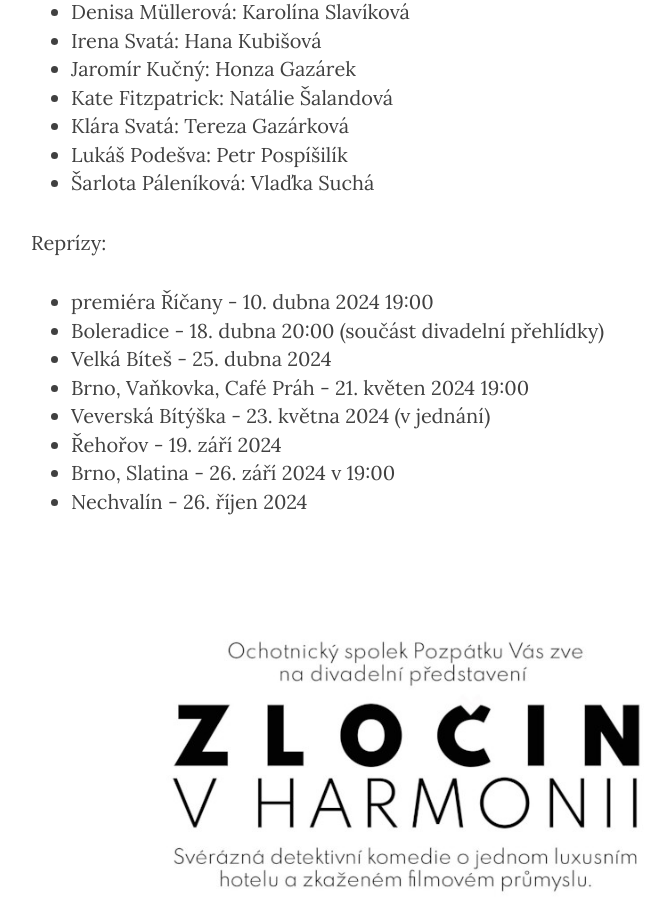
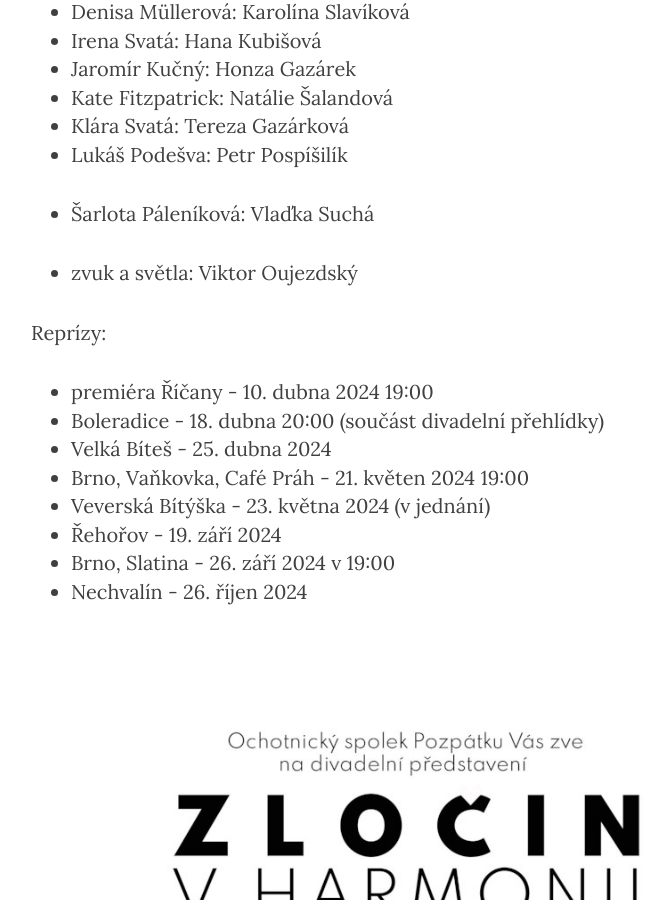
Before and after one commit to xsuchy/pozpatku, a Jekyll site: the page built from _posts/2024-02-24-zlocin-v-harmonii.markdown, in a window 1280 px wide and 900 px high, scrolled down 973 px. Shown: the whole window, without its empty margins (234-905 px from the left). Built offline with Jekyll 4.4.1, drawn with Linux system fonts in a browser that asks for light colours; nearby versions of some CDN libraries.

Commit message:
pridat Viktora

```diff
--- a/_posts/2024-02-24-zlocin-v-harmonii.markdown
+++ b/_posts/2024-02-24-zlocin-v-harmonii.markdown
@@ -25,6 +25,8 @@
  * Lukáš Podešva: Petr Pospíšilík
  * Šarlota Páleníková: Vlaďka Suchá
 
+ * zvuk a světla: Viktor Oujezdský
+
 Reprízy:
 
  * premiéra Říčany - 10. dubna 2024 19:00
```
